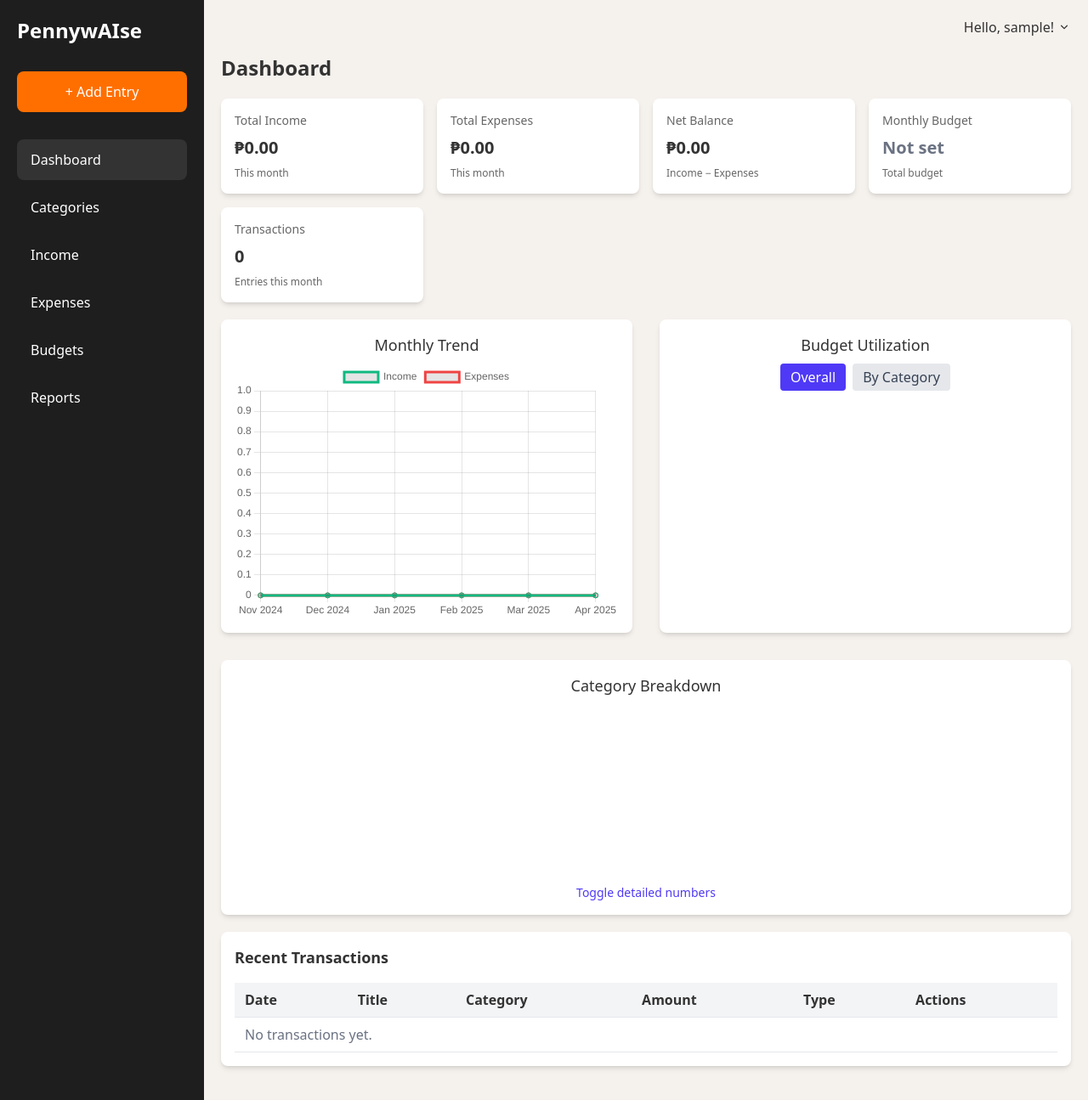
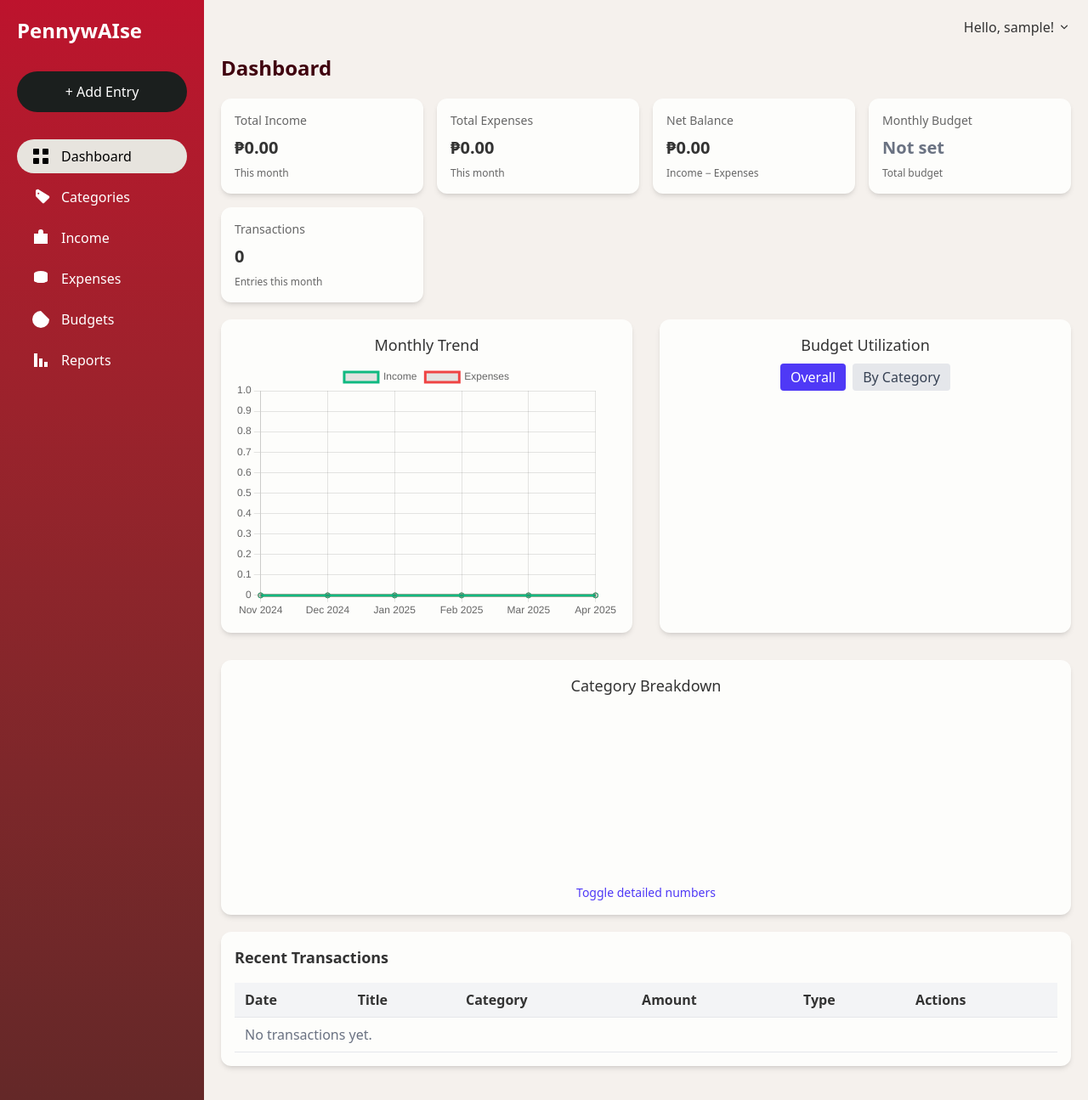
Before and after one commit to Exalt24/PennywAIse, a Django app: page /dashboard/ in a window 1280 px wide. Shown: the whole page at 85% size. Run offline with Django 5.2, Linux system fonts and the light colour scheme; the visitor is signed in with stand-in values (Sample User, id 1); data that the repository does not hold is empty; a map, chart or similar area stays blank; style sheets or scripts are compiled from the project's sources.

Commit message:
Fixed file conflict errors

```diff
--- a/budget/static/css/main/input.css
+++ b/budget/static/css/main/input.css
@@ -2,22 +2,23 @@
 
 /* Sidebar */
 .sidebar {
-  @apply w-60 bg-[#1e1e1e] text-white p-5 flex flex-col;
+  @apply w-60 bg-gradient-to-b from-[#BD132D] to-[#642828] text-white p-5 flex flex-col;
 }
 .logo {
   @apply text-2xl font-bold mb-8;
 }
 .create {
-  @apply bg-[#ff6f00] text-white border-0 px-4 py-3 rounded-lg cursor-pointer mb-8;
+  @apply bg-[#1B1F1E] hover:bg-[#3f3a36] text-white border-0 px-4 py-3 rounded-full cursor-pointer mb-8;
 }
 
 /* Navigation links */
 nav a {
-  @apply text-current no-underline block px-4 py-3 rounded-lg mb-2;
+  @apply text-current no-underline rounded-full mb-2 flex space-x-3 px-4 py-2;
 }
 nav a.active,
-nav a:hover {
-  @apply bg-[#333];
+nav a:hover,
+nav a.svg {
+  @apply bg-[#e7e4de] text-black;
 }
 
 /* Main area */
@@ -31,23 +32,23 @@ header {
   @apply w-full sm:w-72 px-4 py-2 border border-gray-300 rounded-lg;
 }
 .user {
-    @apply cursor-pointer flex justify-end items-center;
-  }
+  @apply cursor-pointer flex justify-end items-center;
+}
 
 .button {
-    @apply flex items-center space-x-1 focus:outline-none
+  @apply flex items-center space-x-1 focus:outline-none;
 }
 
 .usermenu {
-    @apply absolute right-0 mt-2 w-40 bg-white border rounded-md shadow-lg z-50
+  @apply absolute right-0 mt-2 w-40 bg-white border rounded-md shadow-lg z-50;
 }
 
 .menu {
-    @apply block px-4 py-2 hover:bg-gray-100
+  @apply block px-4 py-2 hover:bg-gray-100;
 }
 
 .pagetitle {
-    @apply text-2xl font-bold
+  @apply text-2xl font-bold text-[#40020F];
 }
 /* Overview cards */
 .overview {
@@ -55,7 +56,7 @@ header {
   @apply grid gap-4 mb-5 grid-cols-[repeat(auto-fit,minmax(200px,1fr))];
 }
 .card {
-  @apply bg-white rounded-lg p-4 shadow-md;
+  @apply bg-[#fdfdfb] rounded-xl p-4 shadow-md;
 }
 .card .title {
   @apply text-sm text-[#666] mb-2;
@@ -72,10 +73,10 @@ header {
   @apply flex flex-wrap gap-8 mb-5;
 }
 .project-summary {
-  @apply flex-[2] bg-white rounded-lg p-4 shadow-md mb-5 overflow-hidden;
+  @apply flex-[2] bg-[#fdfdfb] rounded-xl p-4 shadow-md mb-5 overflow-hidden;
 }
 .progress {
-  @apply flex-[1] bg-white rounded-lg p-4 shadow-md flex flex-col items-center;
+  @apply flex-[1] bg-[#fdfdfb] rounded-xl p-4 shadow-md flex flex-col items-center;
 }
 
 /* Table styles */
@@ -117,7 +118,7 @@ th.sortable {
   cursor: pointer;
 }
 th.sortable::after {
-  content: '';
+  content: "";
   position: absolute;
   right: 0.5rem;
   top: 50%;
@@ -127,10 +128,10 @@ th.sortable::after {
   transition: opacity 0.2s;
 }
 th.sortable.sort-asc::after {
-  content: '▲';
+  content: "▲";
   opacity: 1;
 }
 th.sortable.sort-desc::after {
-  content: '▼';
+  content: "▼";
   opacity: 1;
 }
--- a/budget/templates/dashboard.html
+++ b/budget/templates/dashboard.html
@@ -16,15 +16,79 @@
       <h1 class="logo">PennywAIse</h1>
       <button id="addEntryBtn" class="create">+ Add Entry</button>
       <nav>
-        <a href="#dashboard" class="active">Dashboard</a>
-        <a href="#categories">Categories</a>
-        <a href="#income">Income</a>
-        <a href="#expenses">Expenses</a>
-        <a href="#budgets">Budgets</a>
-        <a href="#reports">Reports</a>
+        <!-- Dashboard -->
+        <a href="#dashboard">
+          <svg xmlns="http://www.w3.org/2000/svg"
+               class="w-6 h-6 fill-current"
+               viewBox="0 0 24 24">
+            <rect x="3"  y="3"  width="7" height="7" rx="1"/>
+            <rect x="14" y="3"  width="7" height="7" rx="1"/>
+            <rect x="3"  y="14" width="7" height="7" rx="1"/>
+            <rect x="14" y="14" width="7" height="7" rx="1"/>
+          </svg>
+          <span>Dashboard</span>
+        </a>
+
+        <!-- Categories (Tag icon) -->
+        <a href="#categories">
+          <svg xmlns="http://www.w3.org/2000/svg"
+               class="w-6 h-6 fill-current"
+               viewBox="0 0 24 24">
+            <path d="M7.75 3A1.75 1.75 0 006 4.75v5.586c0 .465.184.912.512 1.24l7.207 7.207a1.75 1.75 0 002.475 0l5.586-5.586a1.75 1.75 0 000-2.475L9.99 3.512A1.75 1.75 0 007.75 3zm.5 4.75a1 1 0 112 0 1 1 0 01-2 0z"/>
+          </svg>
+          <span>Categories</span>
+        </a>
+
+        <!-- Income (Piggy-bank/purse icon) -->
+        <a href="#income">
+          <svg xmlns="http://www.w3.org/2000/svg"
+               class="w-6 h-6 fill-current"
+               viewBox="0 0 24 24">
+            <!-- Simple purse/piggy-bank shape -->
+            <path d="M4 7h16v12H4z"/>
+            <path d="M9 7V5a3 3 0 016 0v2"/>
+            <circle cx="8" cy="11" r="1"/>
+          </svg>
+          <span>Income</span>
+        </a>
+
+        <!-- Expenses (Stack of coins) -->
+        <a href="#expenses">
+          <svg xmlns="http://www.w3.org/2000/svg"
+               class="w-6 h-6 fill-current"
+               viewBox="0 0 24 24">
+            <ellipse cx="12" cy="6" rx="8" ry="3"/>
+            <path d="M4 6v8c0 1.657 3.582 3 8 3s8-1.343 8-3V6"/>
+            <ellipse cx="12" cy="14" rx="8" ry="3"/>
+          </svg>
+          <span>Expenses</span>
+        </a>
+
+        <!-- Budgets (Pie chart) -->
+        <a href="#budgets">
+          <svg xmlns="http://www.w3.org/2000/svg"
+               class="w-6 h-6 fill-current"
+               viewBox="0 0 24 24">
+            <path d="M12 2a10 10 0 1010 10"/>
+            <path d="M12 2v10h8a8 8 0 01-8 8"/>
+          </svg>
+          <span>Budgets</span>
+        </a>
+
+        <!-- Reports (Bar chart) -->
+        <a href="#reports">
+          <svg xmlns="http://www.w3.org/2000/svg"
+               class="w-6 h-6 fill-current"
+               viewBox="0 0 24 24">
+            <rect x="4" y="4" width="4" height="16"/>
+            <rect x="10" y="10" width="4" height="10"/>
+            <rect x="16" y="14" width="4" height="6"/>
+          </svg>
+          <span>Reports</span>
+        </a>
       </nav>
+
     </aside>
-
 
     <main class="main">
       <header class="user">
@@ -112,12 +176,12 @@
 
         <section id="charts" class="content grid grid-cols-1 md:grid-cols-3 gap-4 mb-8">
           <!-- Monthly Trend -->
-          <div class="progress bg-white rounded-lg p-4 shadow-md">
+          <div class="progress">
             <h2 class="text-lg mb-2">Monthly Trend</h2>
             <canvas id="trendChart" width="300" height="200"></canvas>
           </div>
 
-          <div id="budgetCard" class="progress bg-white rounded-lg p-4 shadow-md">
+          <div id="budgetCard" class="progress">
             <h2 id="budgetCardTitle" class="text-lg mb-2">Budget Utilization</h2>
 
             <!-- toggles -->
@@ -139,7 +203,7 @@
 
 
           <!-- Category Breakdown (chart + table) -->
-          <div class="progress bg-white rounded-lg p-4 shadow-md">
+          <div class="progress">
             <h2 class="text-lg mb-2">Category Breakdown</h2>
             <canvas id="categoryChart" width="300" height="200"></canvas>
 
@@ -242,21 +306,19 @@
             </table>
           </div>
         </section>
-
-
       </section>
 
       <section id="categories" class="page-content hidden">
         <header class="flex items-center justify-between mb-5">
-          <h2 class="text-2xl font-bold">Categories</h2>
+          <h2 class="pagetitle">Categories</h2>
         </header>
 
         <!-- Add New Category -->
-        <div class="bg-white rounded-lg shadow-md p-4 mb-6">
+        <div class="bg-[#fdfdfb] rounded-xl p-4 shadow-md mb-6">
           <form method="post" class="grid grid-cols-1 sm:grid-cols-[1fr_auto] gap-4">
             {% csrf_token %}
             <div>
-              <label for="id_name" class="block text-sm font-medium text-gray-700">
+              <label for="id_name" class="block text-sm font-medium text-[#1B1F1E] mb-4">
                 New category
               </label>
               <input
@@ -265,7 +327,7 @@
                 id="id_name"
                 placeholder="e.g. Groceries"
                 required
-                class="mt-1 block w-full border-gray-300 rounded-md shadow-sm focus:ring-indigo-500 focus:border-indigo-500"
+                class="mt-1 block border w-full md:w-1/2 border-gray-300 rounded-full px-4 py-2"
               />
 
               {% if category_form.name.errors %}
@@ -279,7 +341,7 @@
             <button
               type="submit"
               name="add-category"
-              class="self-end px-4 py-2 bg-green-600 text-white rounded hover:bg-green-700 transition"
+              class="self-center px-4 py-2 bg-[#BD132D] text-white rounded-full hover:bg-[#642828] transition"
             >
               Add Category
             </button>
@@ -287,11 +349,11 @@
         </div>
 
         <!-- Category Overview Table -->
-        <div class="bg-white rounded-lg shadow-md p-4">
+        <div class="bg-[#fdfdfb] rounded-xl p-4 shadow-md">
           <h3 class="font-semibold mb-3">Overview</h3>
           <div class="overflow-x-auto">
             <table class="table-auto w-full">
-              <thead class="bg-gray-100">
+              <thead>
                 <tr>
                   <th class="px-3 py-2 text-left sortable sort-asc">Category</th>
                   <th class="px-3 py-2 text-center sortable"># of Entries</th>
@@ -356,7 +418,7 @@
 
       <section id="income" class="page-content hidden">
         <header class="flex justify-between items-center mb-5">
-          <h2 class="text-2xl font-bold">Income</h2>
+          <h2 class="pagetitle">Income</h2>
           <div class="filters flex flex-wrap gap-2 items-end mb-4">
 
             <!-- Date range -->
@@ -392,7 +454,7 @@
 
         </header>
 
-        <div class="overflow-x-auto bg-white rounded-lg shadow-md">
+        <div class="overflow-x-auto bg-[#fdfdfb] rounded-xl p-4 shadow-md">
           <table class="table-auto w-full">
             <thead class="bg-gray-100">
               <tr>
@@ -447,7 +509,7 @@
 
       <section id="expenses" class="page-content hidden">
         <header class="flex flex-wrap items-end gap-2 mb-5">
-          <h2 class="text-2xl font-bold w-full md:w-auto">Expenses</h2>
+          <h2 class="pagetitle">Expenses</h2>
           <div class="filters flex flex-wrap gap-2 items-end mb-4">
           <!-- Date range -->
           <label class="text-sm">From:</label>
@@ -481,7 +543,7 @@
           </div>
         </header>
 
-        <div class="overflow-x-auto bg-white rounded-lg shadow-md">
+        <div class="overflow-x-auto bg-[#fdfdfb] rounded-xl p-4 shadow-md">
           <table class="table-auto w-full">
             <thead class="bg-gray-100">
               <tr>
@@ -535,7 +597,7 @@
 
       <section id="budgets" class="page-content">
         <header class="flex justify-between items-center mb-5">
-          <h2 class="text-2xl font-bold">Budgets</h2>
+          <h2 class="pagetitle">Budgets</h2>
           <form method="post" class="flex flex-wrap items-end space-x-4">
             {% csrf_token %}
 
@@ -565,14 +627,14 @@
             </div>
 
             <button type="submit" name="set-budget"
-                    class="px-4 py-2 bg-green-600 text-white rounded hover:bg-green-700">
+                    class="px-4 py-2 text-white rounded-full bg-[#1B1F1E] hover:bg-[#3f3a36]">
               Save
             </button>
           </form>
         </header>
 
 
-        <div class="overflow-x-auto bg-white rounded-lg shadow-md p-4 mb-5">
+        <div class="overflow-x-auto bg-[#fdfdfb] rounded-xl p-4 shadow-md">
           <table class="table-auto w-full">
             <thead class="bg-gray-100">
               <tr>
@@ -642,13 +704,11 @@
               {% endfor %}
             </tbody>
           </table>
-
         </div>
       </section>
-
       <section id="reports" class="page-content hidden">
         <header class="flex justify-between items-center mb-5">
-          <h2 class="text-2xl font-bold">Reports</h2>
+          <h2 class="pagetitle">Reports</h2>
           <div class="flex space-x-2 items-end">
             <!-- Date range -->
             <div class="flex flex-col">
@@ -678,13 +738,13 @@
                 {% endfor %}
               </select>
             </div>
-            <button id="exportCsv" class="px-4 py-2 bg-green-600 text-white rounded hover:bg-green-700">
+            <button id="exportCsv" class="px-4 py-2 bg-[#1B1F1E] hover:bg-[#3f3a36] text-white rounded-full ">
               Export CSV
             </button>
           </div>
         </header>
 
-        <div class="overflow-x-auto bg-white rounded-lg shadow-md p-4">
+        <div class="overflow-x-auto bg-[#fdfdfb] rounded-xl p-4 shadow-md">
           <table id="reportTable" class="table-auto w-full">
             <thead class="bg-gray-100">
               <tr>
@@ -1124,26 +1184,29 @@
                   const cells = row.querySelectorAll('td');
                   let ok = true;
 
-                  // 1) Date filter
-                  if ((fromDate || toDate) && cells[0]) {
-                    const d = new Date(cells[0].textContent);
+                  // 1) Date is in cells[3]
+                  if ((fromDate || toDate) && cells[3]) {
+                    const d = new Date(cells[3].textContent);
                     if (fromDate && d < fromDate) ok = false;
                     if (toDate   && d > toDate)   ok = false;
                   }
 
-                  // 2) Title substring
-                  if (titleQ && cells[1] && !cells[1].textContent.toLowerCase().includes(titleQ)) {
+                  // 2) Title is in cells[0]
+                  if (titleQ && cells[0] && !cells[0].textContent.toLowerCase().includes(titleQ)) {
                     ok = false;
                   }
 
-                  // 3) Category match
-                  if (catQ && cells[2] && !cells[2].textContent.toLowerCase().includes(catQ)) {
+                  // 3) Category is in cells[1]
+                  if (catQ && cells[1] && !cells[1].textContent.toLowerCase().includes(catQ)) {
                     ok = false;
                   }
 
-                  // 4) Amount range (strip non‐digits)
-                  if (cells[3]) {
-                    const amt = parseFloat(cells[3].textContent.replace(/[^\d\.-]/g, '')) || 0;
+                  // 4) Amount is in cells[2]
+                  if (cells[2]) {
+                    const raw = cells[2]
+                                  .textContent
+                                  .replace(/[^0-9.]/g, '');
+                    const amt = parseFloat(raw) || 0;
                     if (amt < minA || amt > maxA) ok = false;
                   }
 
@@ -1403,8 +1466,6 @@
           URL.revokeObjectURL(url);
         });
 
-
-
         });
         </script>
 
@@ -1444,15 +1505,6 @@
             // set initial state
             activateOverall();
           });
-
-
           </script>
-
-
-
-
-
-
-
   </body>
 </html>
```
